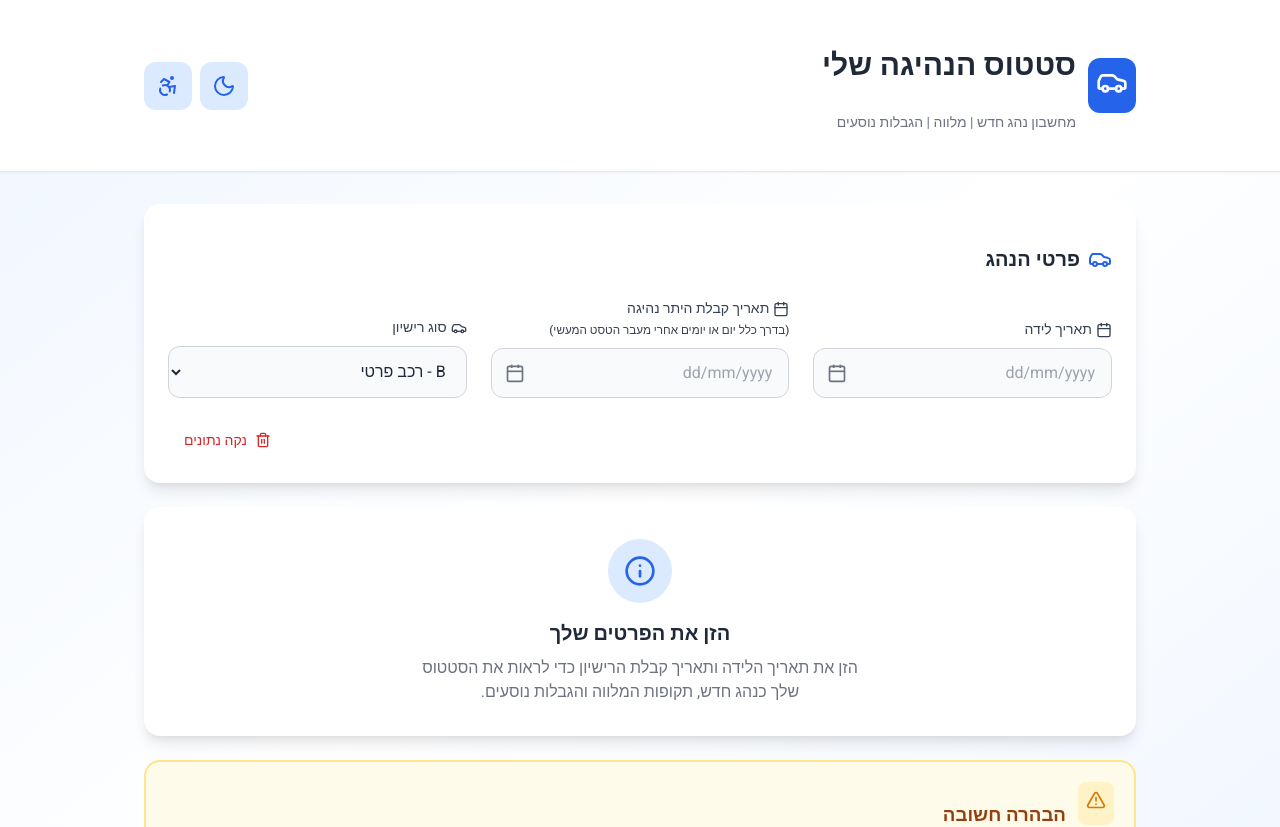
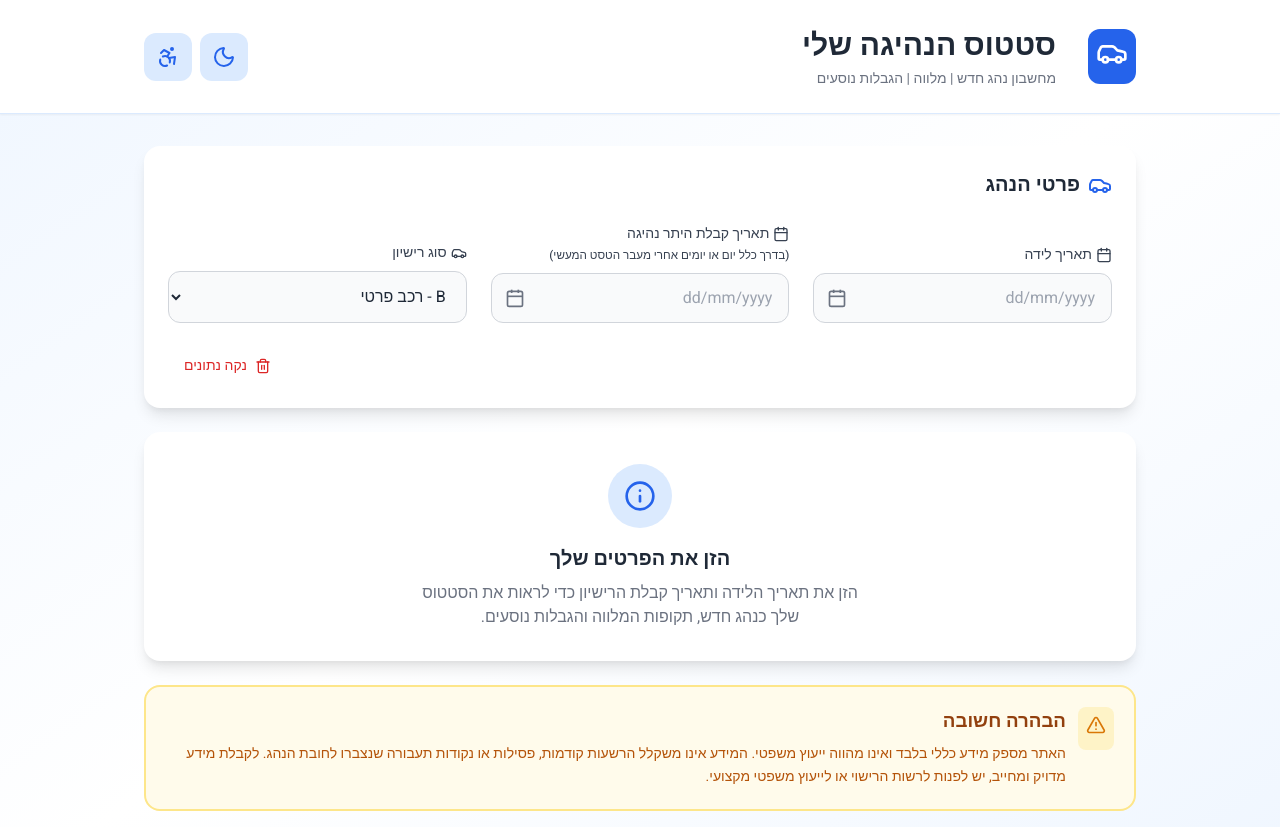
Before and after one commit to AyalaHalevi2/Driver-Status, a React (Vite) app: page / in a window 1280 px wide. Shown: the top 827 px of the page. Built offline with nearby package versions, Linux system fonts and the light colour scheme.

Commit message:
fixing header unnecesary space

```diff
--- a/src/App.module.scss
+++ b/src/App.module.scss
@@ -48,7 +48,7 @@
 .logoSection {
   display: flex;
   align-items: center;
-  gap: 0.75rem;
+  gap: 2rem;
 }
 
 .logoIcon {
@@ -97,7 +97,7 @@
 
 .subtitle {
   font-size: 0.75rem;
-  margin-top: 0.25rem;
+  // margin-top: -1.25rem;
   transition: color 0.3s ease;
 
   @media (min-width: 640px) {
@@ -255,3 +255,9 @@
     color: var(--slate-500);
   }
 }
+
+
+h1, h2, h3, h4, h5, h6 , p, div {
+  margin: 0;
+  padding: 0;
+}
```
Also changed, not shown: .claude/settings.local.json.
